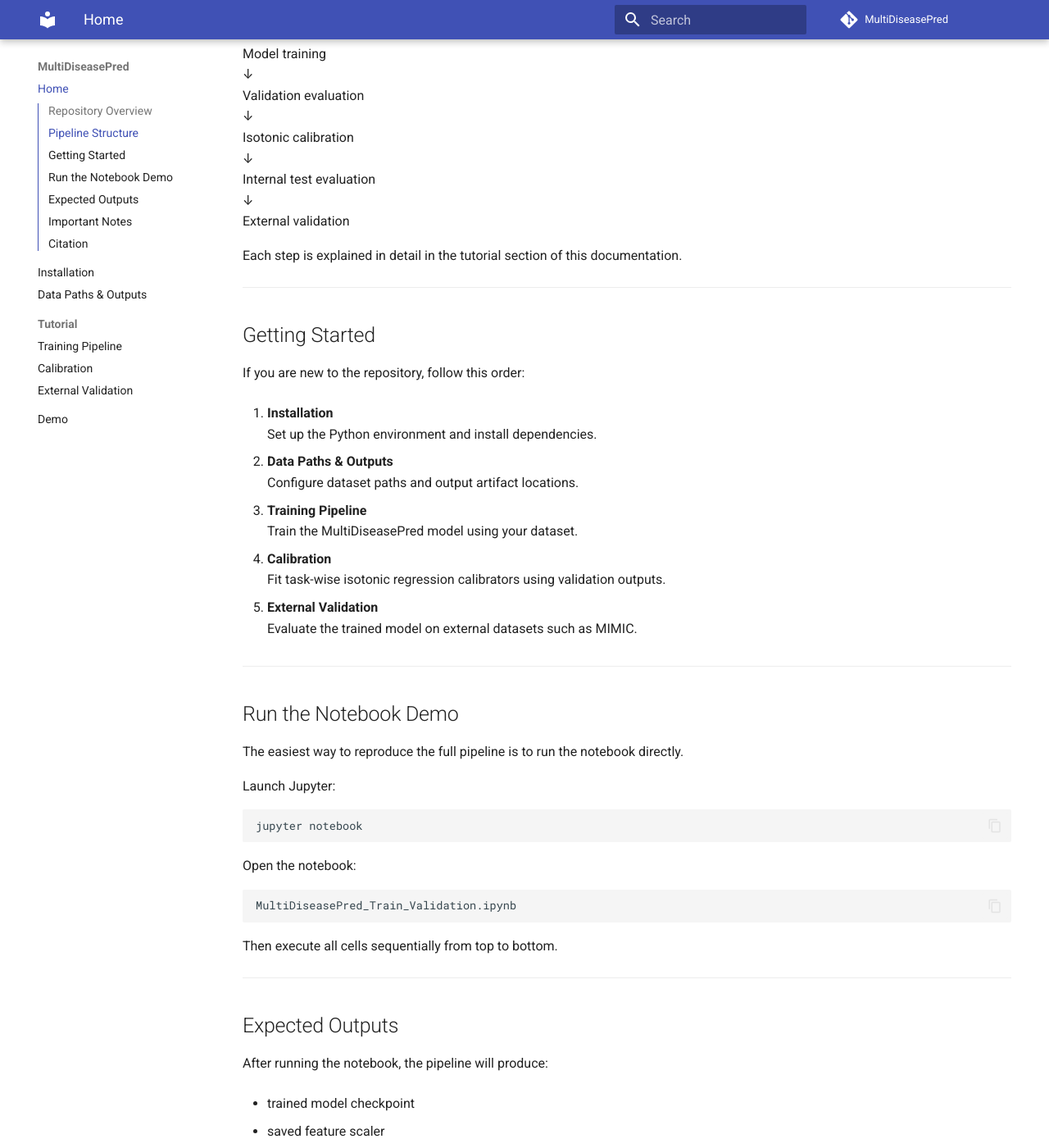
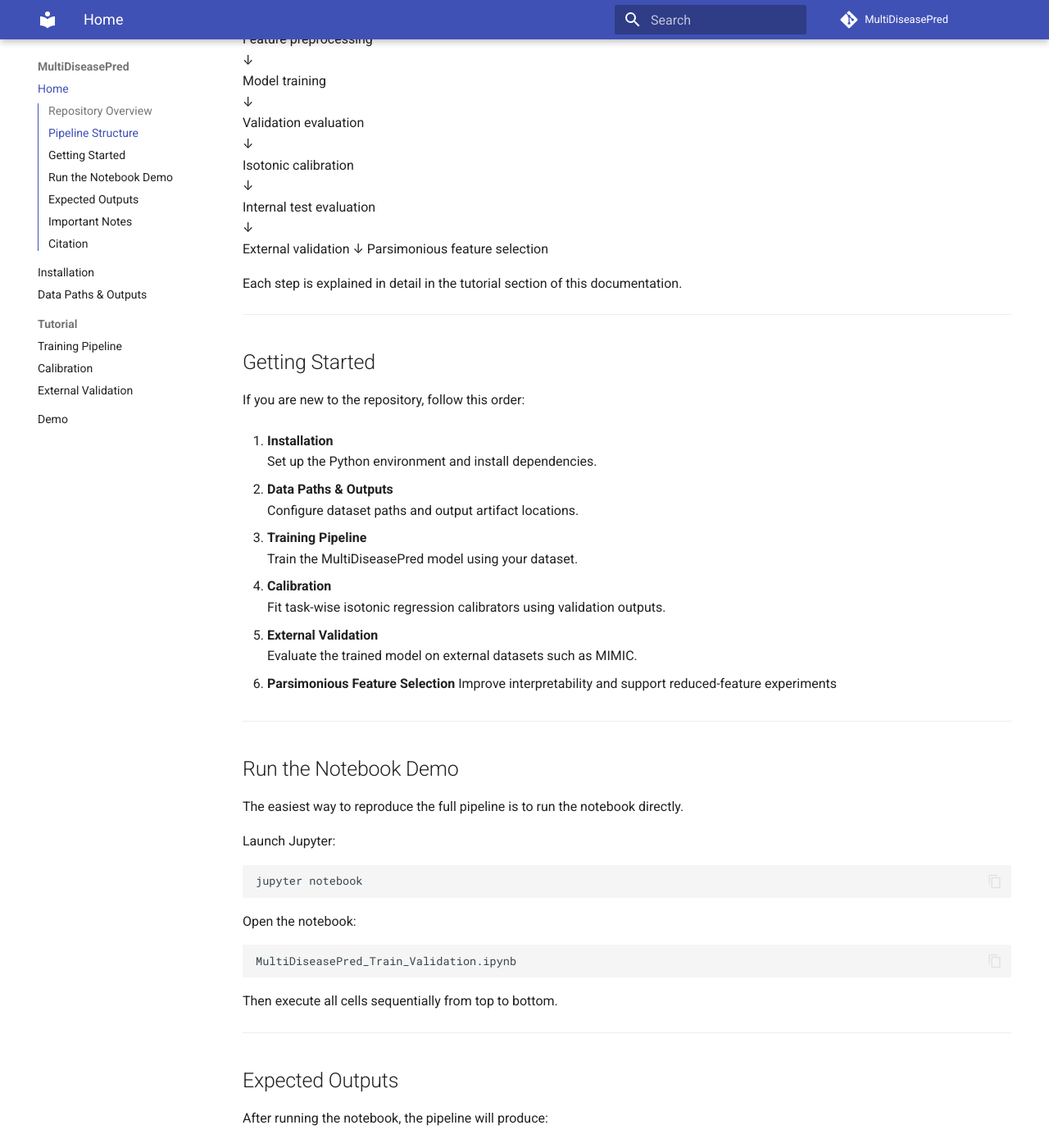
Before and after one commit to fengx13/MultiDiseasePred, an MkDocs documentation site: the page built from docs/index.md, in a window 1280 px wide and 1400 px high, scrolled down 1092 px. Shown: the whole window at 82% size. Built offline with MkDocs 1.6.1 and Material for MkDocs 9.7.7, drawn with Linux system fonts in a browser that asks for light colours; comment, search, counter and statistics services are not loaded; some of the changed text lies outside the part shown.

Commit message:
Update index.md

```diff
--- a/docs/index.md
+++ b/docs/index.md
@@ -27,6 +27,7 @@ This notebook includes the entire workflow:
 4. Model checkpoint selection
 5. Calibration using validation data
 6. External validation
+7. Parsimonious feature selection
 
 ---
 
@@ -47,6 +48,8 @@ Isotonic calibration
 Internal test evaluation
 ↓
 External validation
+↓
+Parsimonious feature selection
 
 
 Each step is explained in detail in the tutorial section of this documentation.
@@ -71,6 +74,9 @@ If you are new to the repository, follow this order:
 
 5. **External Validation**
    Evaluate the trained model on external datasets such as MIMIC.
+
+6. **Parsimonious Feature Selection**
+   Improve interpretability and support reduced-feature experiments
 
 ---
 
@@ -106,6 +112,8 @@ After running the notebook, the pipeline will produce:
 
 - external validation metrics
 
+- global feature ranking table and parsimonious feature ranking plots
+
 All artifacts are saved under the configured output directory.
 
 ---
```
